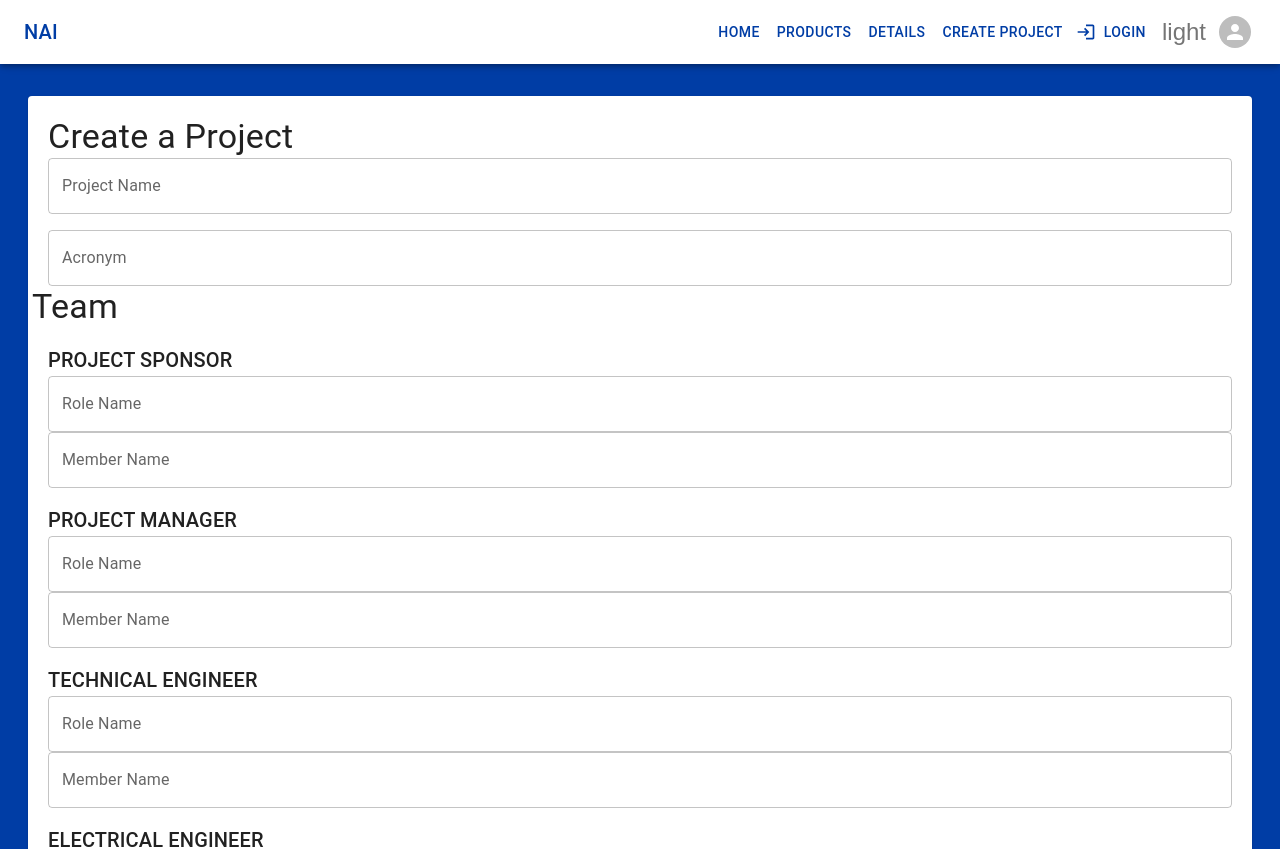
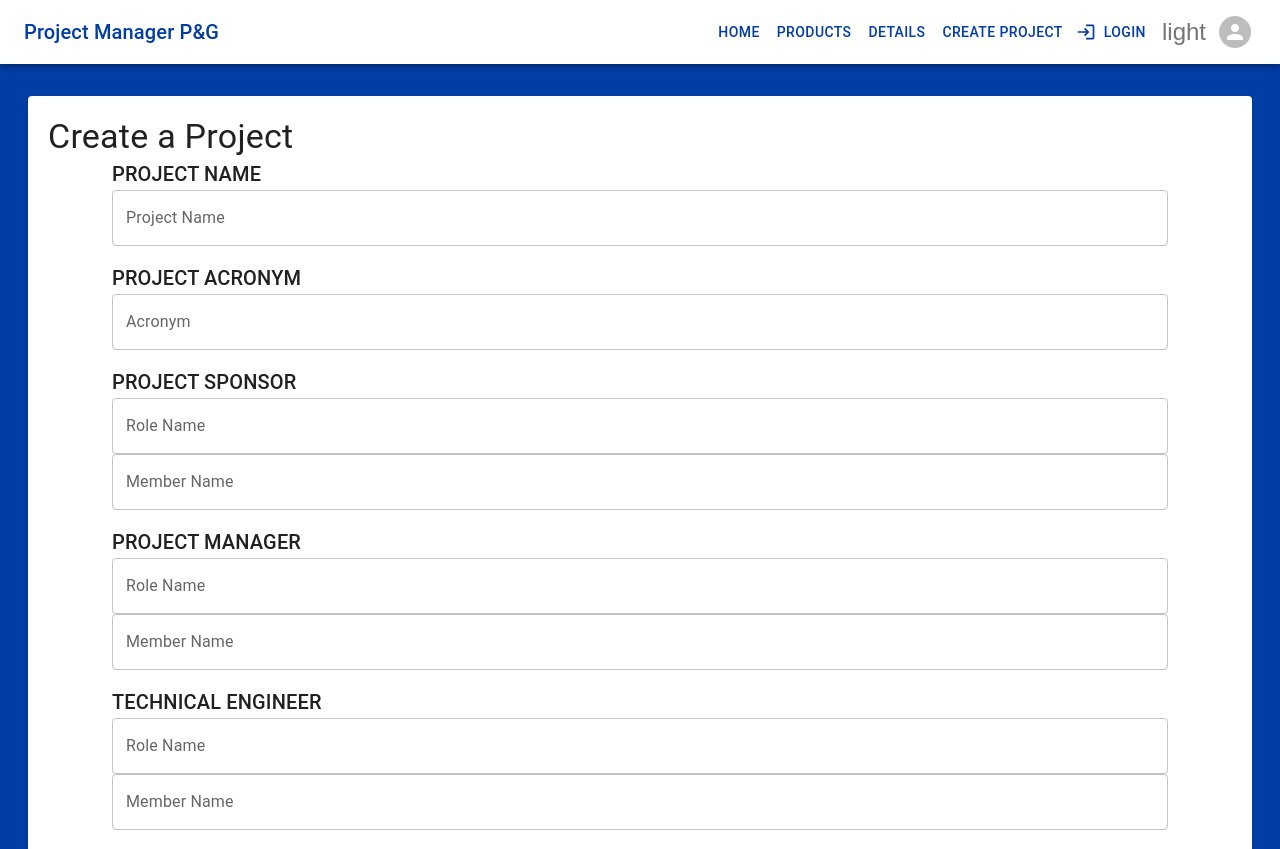
Before and after one commit to uimkatali/personal-login-form-fe, a React (Create React App) app: page /createProject in a window 1280 px wide. Shown: the top 849 px of the page. Built offline with nearby package versions, Linux system fonts and the light colour scheme.

Commit message:
small changes; modify output of ingormation and UI

```diff
--- a/public/index.html
+++ b/public/index.html
@@ -6,7 +6,7 @@
     <meta name="theme-color" content="#000000" />
     <meta
       name="description"
-      content="NAI"
+      content="Project Manager P&G"
     />
     <link rel="apple-touch-icon" href="%PUBLIC_URL%/logo192.png" />
     <!--
@@ -23,7 +23,7 @@
       work correctly both with client-side routing and a non-root public URL.
       Learn how to configure a non-root public URL by running `npm run build`.
     -->
-    <title>NAI</title>
+    <title>Project Manager P&G</title>
   </head>
   <body>
     <noscript>You need to enable JavaScript to run this app.</noscript>
--- a/src/components/Navbar/Navbar.tsx
+++ b/src/components/Navbar/Navbar.tsx
@@ -30,7 +30,7 @@ export default function Navbar() {
           component="div"
           sx={{ flexGrow: 1, color: theme.palette.secondary.main }}
         >
-          {t(TRANSLATION_KEYS.NAI)}
+          {t(TRANSLATION_KEYS.PROJECT_MANAGER_PG)}
         </Typography>
         <ButtonGroup variant="text">
           <Button sx={{ color: theme.palette.secondary.main }} onClick={() => navigate('/')}>
--- a/src/components/ProjectForm/CreateProjectForm.tsx
+++ b/src/components/ProjectForm/CreateProjectForm.tsx
@@ -1,5 +1,5 @@
 import React, { ChangeEvent, useState } from 'react'
-import { TextField, Button, Typography, Grid, Paper } from '@mui/material'
+import { TextField, Button, Typography, Grid, Paper, useTheme } from '@mui/material'
 import { useDispatch } from 'react-redux'
 import { AppDispatch } from '@/redux/store/store'
 import { postProject } from '../../redux/reducers/projectReducers/projectSlice'
@@ -30,6 +30,8 @@ const CreateProjectForm: React.FC = () => {
   const dispatch = useDispatch<AppDispatch>()
   // const { loading, error } = useSelector((state: any) => state.projects)
   const { t } = useTranslation()
+  const theme = useTheme()
+
   const [projectName, setProjectName] = useState('')
   const [projectAcronym, setProjectAcronym] = useState('')
   const [projectTeam, setProjectTeam] = useState<Team>({
@@ -72,8 +74,11 @@ const CreateProjectForm: React.FC = () => {
   return (
     <Paper style={{ padding: '20px', margin: '20px' }}>
       <Typography variant="h4">Create a Project</Typography>
-      <Grid container spacing={2}>
+      <Grid paddingLeft={8} paddingRight={8} container spacing={2}>
         <Grid item xs={12}>
+          <Typography variant="h6">
+            {t(TRANSLATION_KEYS.PROJECT_NAME).toLocaleUpperCase()}
+          </Typography>
           <TextField
             fullWidth
             label="Project Name"
@@ -82,6 +87,9 @@ const CreateProjectForm: React.FC = () => {
           />
         </Grid>
         <Grid item xs={12}>
+          <Typography variant="h6">
+            {t(TRANSLATION_KEYS.PROJECT_ACRONYM).toLocaleUpperCase()}
+          </Typography>
           <TextField
             fullWidth
             label="Acronym"
@@ -89,9 +97,9 @@ const CreateProjectForm: React.FC = () => {
             onChange={e => setProjectAcronym(e.target.value)}
           />
         </Grid>
-        <Typography variant="h4">{t(TRANSLATION_KEYS.TEAM)}</Typography>
+
         {Object.keys(projectTeam).map(key => (
-          <Grid item xs={12} spacing={2}>
+          <Grid item xs={12} gap={2}>
             <Typography variant="h6" key={key}>
               {t(`${TRANSLATION_KEYS[key as keyof typeof TRANSLATION_KEYS]}`).toLocaleUpperCase()}
             </Typography>
--- a/src/i18n/en.json
+++ b/src/i18n/en.json
@@ -2,7 +2,7 @@
     "welcome":"Welcome, everyone!",
     "hello":"Hello, {{name}}",
     "home": "Home",
-    "nai": "NAI",
+    "PROJECT_MANAGER_PG": "Project Manager P&G",
     "products":"Products",
     "dark":"Dark",
     "light":"Light",
--- a/src/i18n/ro.json
+++ b/src/i18n/ro.json
@@ -2,7 +2,7 @@
     "welcome":"Salutare, tuturor!",
     "hello":"Salut, {{name}}",
     "home": "Acasa",
-    "nai": "NAI",
+    "PROJECT_MANAGER_PG": "Project Manager P&G",
     "products":"Produse",
     "dark":"Intunecat",
     "light":"Luminat",
--- a/src/i18n/translationKeys.ts
+++ b/src/i18n/translationKeys.ts
@@ -1,7 +1,7 @@
 export const TRANSLATION_KEYS = {
   HOME: 'home',
   HELLO: 'hello',
-  NAI: 'nai',
+  PROJECT_MANAGER_PG: 'Project Manager P&G',
   PRODUCTS: 'products',
   DARK: 'dark',
   LIGHT: 'light',
@@ -29,4 +29,6 @@ export const TRANSLATION_KEYS = {
   qaLeader: 'QA leader',
   itotLeader: 'IT/OT leader',
   TEAM: 'Team',
+  PROJECT_NAME: 'Project name',
+  PROJECT_ACRONYM: 'Project acronym',
 }
--- a/src/layout.tsx
+++ b/src/layout.tsx
@@ -3,7 +3,7 @@ import Navbar from '../src/components/Navbar/Navbar'
 import React from 'react'
 
 export const metadata = {
-  title: 'NAI',
+  title: 'Project Manager P&G',
   description: 'Created by UIMasters',
 }
 
```
Also changed, not shown: public/manifest.json.
